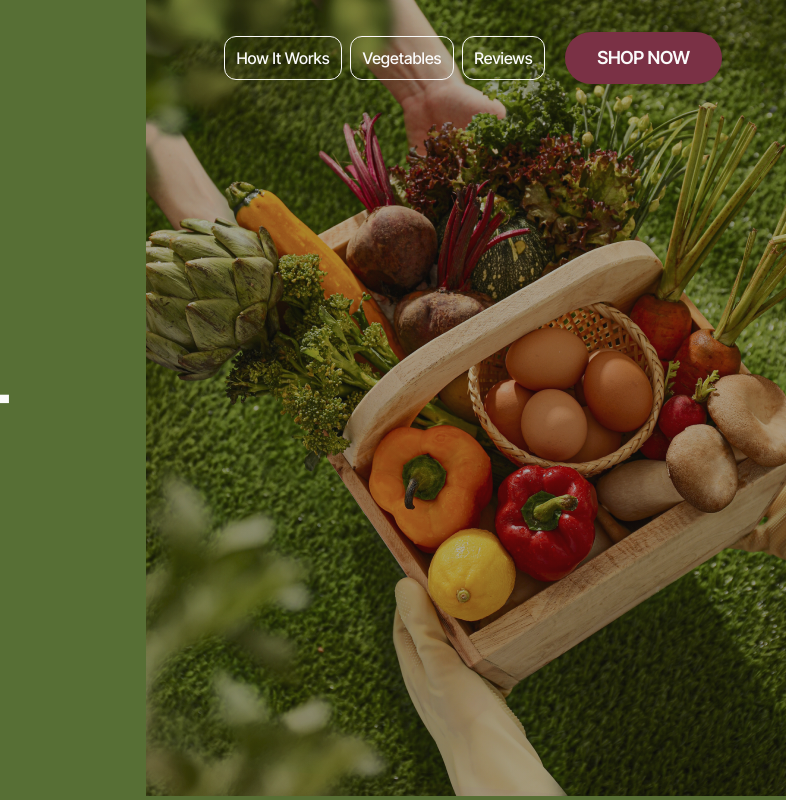
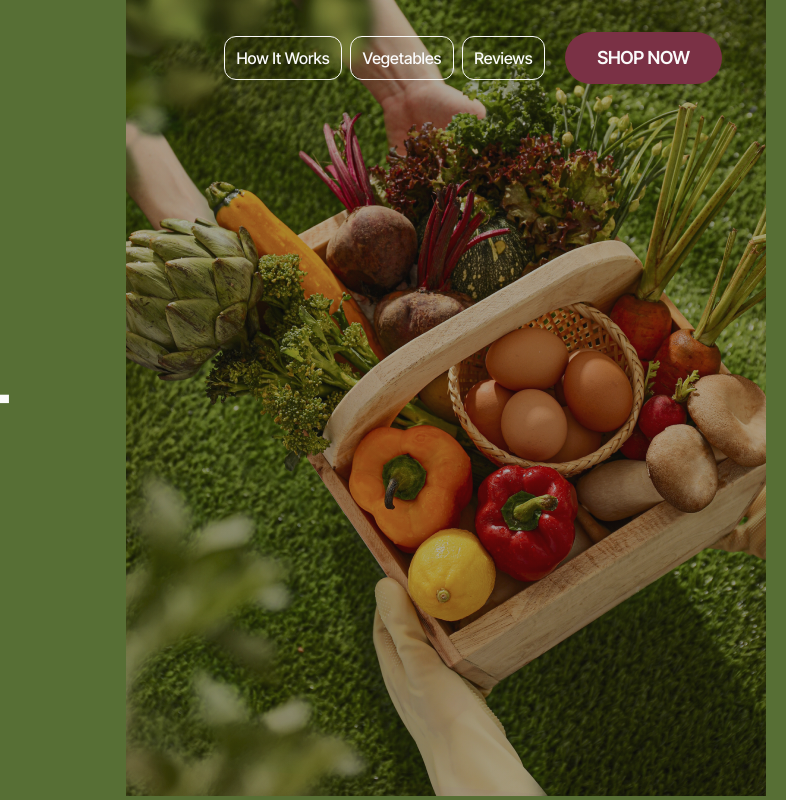
Before and after one commit to aylin1080p/greenharvest, a website built with Vite: page index.html in a window 1280 px wide. Shown: the top 800 px of the page, 494-1280 px from the left. Built offline with nearby package versions, Linux system fonts and the light colour scheme.

Commit message:
fix: align desktop hero image size and layout to figma

```diff
--- a/css/hero.css
+++ b/css/hero.css
@@ -70,9 +70,10 @@
 .hero__inner {
   min-height: 796px;
   display: grid;
-  grid-template-columns: 1fr 640px;
+  grid-template-columns: 504px 640px;
+  justify-content: space-between;
+  column-gap: 36px;
   align-items: start;
-  padding-right: 0;
 }
 
 .hero__content {
@@ -90,7 +91,7 @@
   width: 640px;
   height: 796px;
   background-image: linear-gradient(rgba(20, 20, 20, 0.2), rgba(20, 20, 20, 0.2)), url("../img/hero-desktop.png");
-  background-size: cover;
-  background-position: center;
+  background-size: 640px 796px;
+  background-position: top center;
   background-repeat: no-repeat;
 }
```
